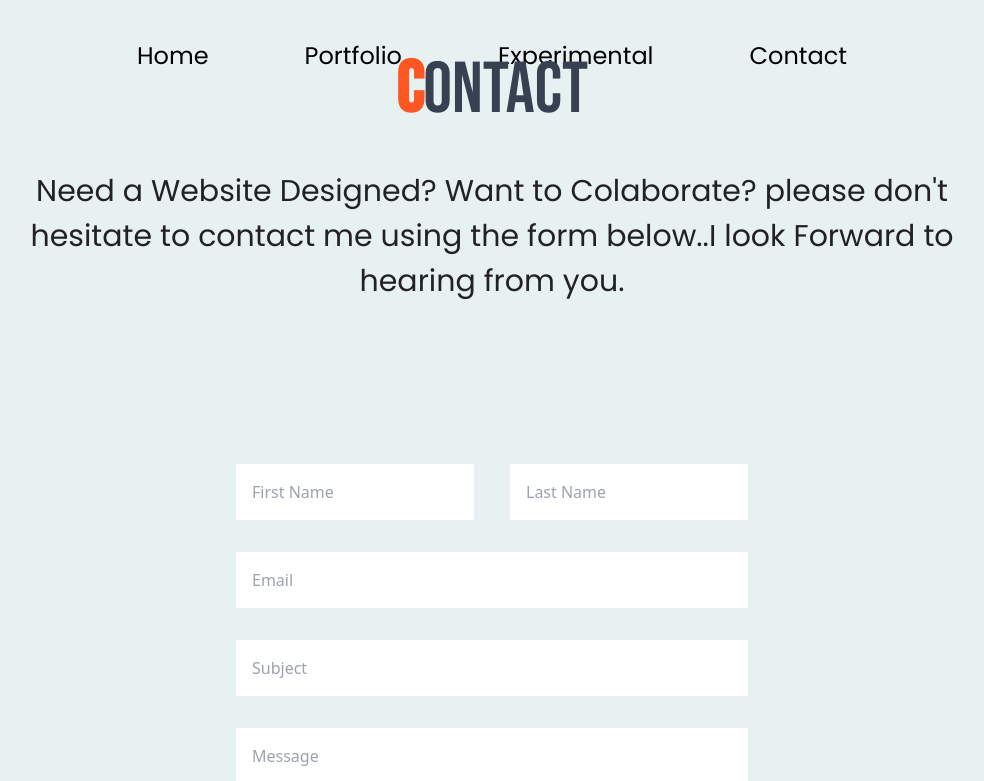
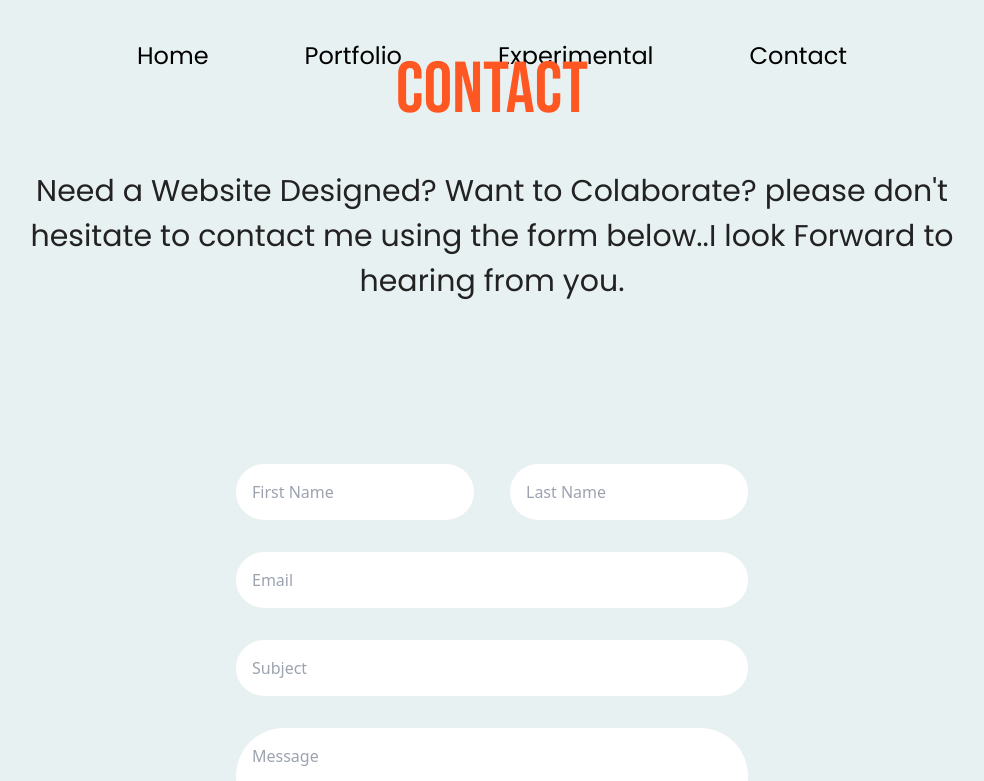
Before and after one commit to skystanoyevitch/sky-portfolio, a React (Create React App) app: page /Contact in a window 1280 px wide. Shown: the top 781 px of the page, without its empty margins (148-1132 px from the left). Built offline with nearby package versions, Linux system fonts and the light colour scheme.

Commit message:
added rounded corners to inputs + text color

```diff
--- a/src/Page-components/Contact.js
+++ b/src/Page-components/Contact.js
@@ -39,9 +39,8 @@ function Contact() {
 			{/* <Nav /> */}
 			<div className="container mx-auto md:h-full flex flex-col justify-around xl:justify-center xl:gap-32 px-8 py-14 md:py-0 md:items-center md:my-24 md:px-20 lg:px-32 xl:my-0 xl:h-screen">
 				<div className="text-center">
-					<h1 className="font-bebas text-gray-700 text-5xl xl:text-7xl xl:leading-normal px-8 lg:px-0">
-						<span className="font-bold text-mainOrange">C</span>
-						ontact
+					<h1 className="font-bebas text-mainOrange text-5xl xl:text-7xl xl:leading-normal px-8 lg:px-0">
+						Contact
 					</h1>
 					<p className="text-primary text-lg md:text-3xl font-poppins leading-7 xl:leading-normal pt-4 lg:pt-6">
 						Need a Website Designed? Want to Colaborate? please
@@ -77,7 +76,7 @@ function Contact() {
 									maxLength: 15,
 								})}
 								type="text"
-								className="p-4 bg-white w-full"
+								className="p-4 bg-white w-full rounded-full"
 								name="first_name"
 								placeholder="First Name"
 							/>
@@ -90,7 +89,7 @@ function Contact() {
 										message: "Last Name is Required",
 									},
 								})}
-								className="p-4 bg-white w-full"
+								className="p-4 bg-white w-full rounded-full"
 								name="last_name"
 								placeholder="Last Name"
 							/>
@@ -105,7 +104,7 @@ function Contact() {
 										message: "Email is Required",
 									},
 								})}
-								className="p-4 bg-white"
+								className="p-4 bg-white rounded-full"
 								name="email"
 								placeholder="Email"
 							/>
@@ -113,13 +112,13 @@ function Contact() {
 							<input
 								type="text"
 								{...register("subject", { maxLength: 15 })}
-								className="p-4 bg-white"
+								className="p-4 bg-white rounded-full"
 								name="subject"
 								placeholder="Subject"
 							/>
 
 							<textarea
-								className="h-24 p-4 bg-white"
+								className="h-24 p-4 bg-white rounded-full"
 								type="text"
 								{...register("message", {
 									required: {
```
